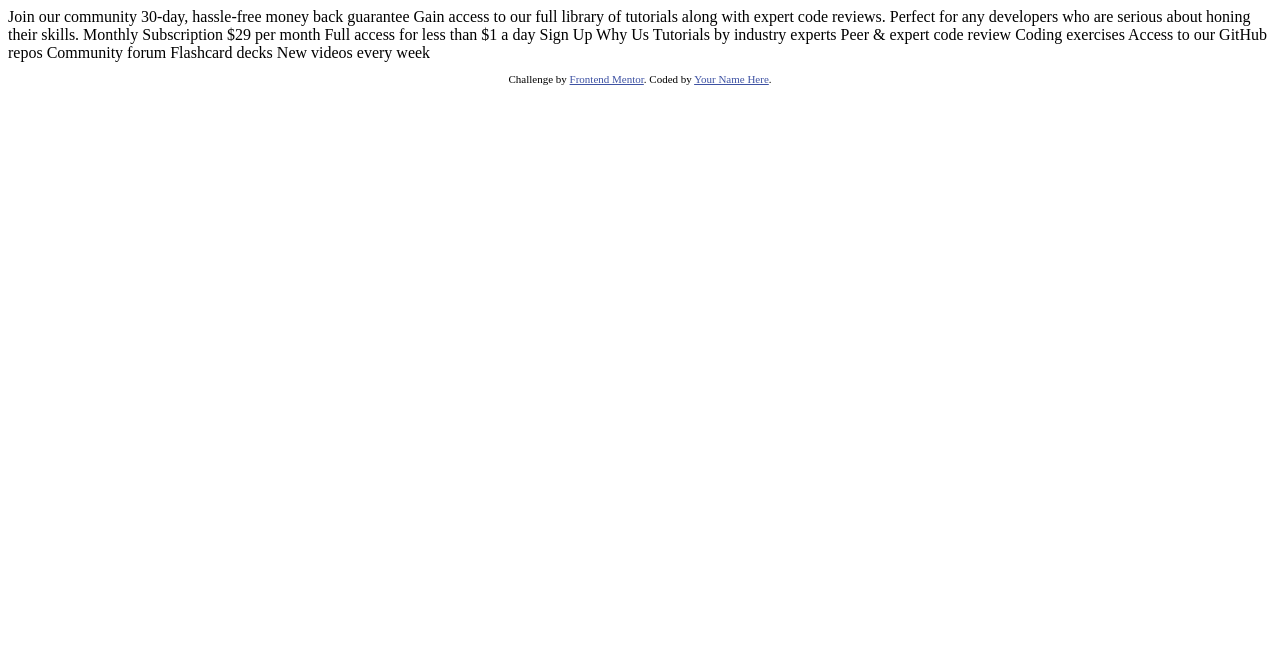
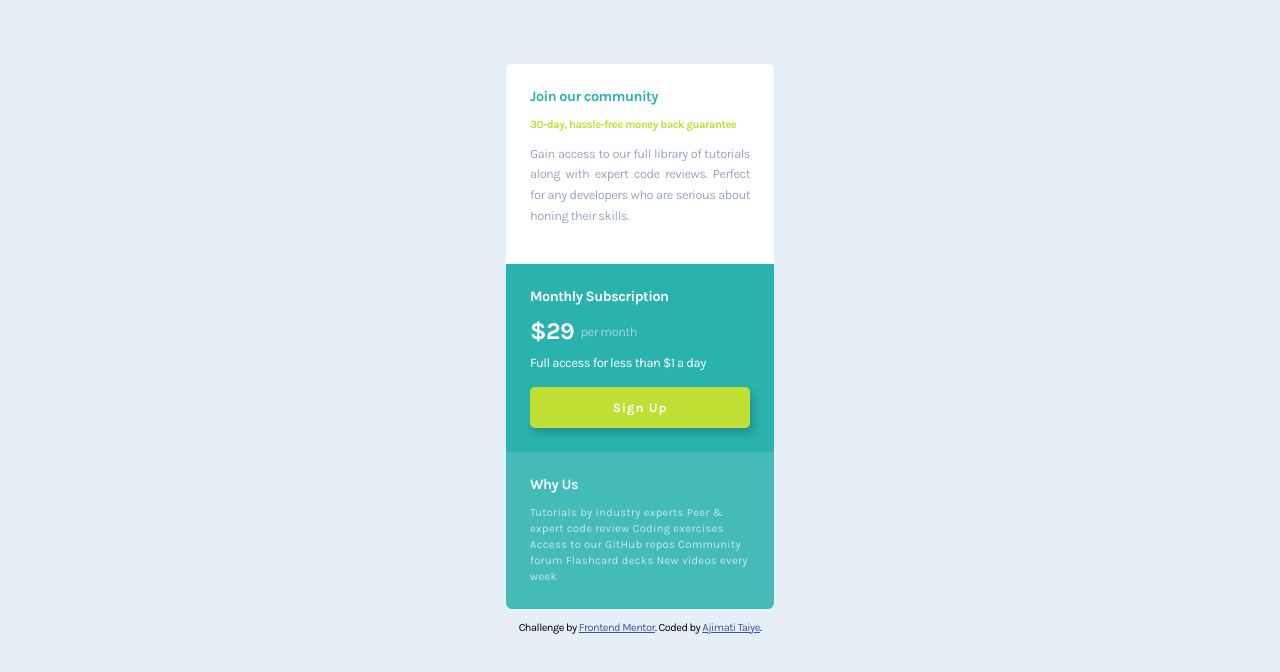
Before and after one commit to Teewaii/single-price-grid-component-master, a plain HTML site: page index.html in a window 1280 px wide. Drawn offline with Linux system fonts and the light colour scheme.

Commit message:
updated html and css

```diff
--- /dev/null
+++ b/apps.css
@@ -0,0 +1,154 @@
+@import url('https://fonts.googleapis.com/css2?family=Big+Shoulders+Display:wght@700&family=Epilogue:wght@500;700&family=Karla:wght@400;700&family=Lexend+Deca&family=Libre+Franklin:wght@300;600;700&family=Poppins:ital,wght@0,200;0,400;0,500;0,600;0,700;1,400&family=Roboto:wght@100;300;700&display=swap');
+
+
+* {
+    padding: 0;
+    margin: 0;
+}
+
+:root {
+    --Cyan: hsl(179, 62%, 43%);
+    --BrightYellow: hsl(71, 73%, 54%);
+    --LightGray: hsl(204, 43%, 93%);
+    --GrayishBlue: hsl(218, 22%, 67%);
+}
+
+html,
+body {
+    box-sizing: border-box;
+    font-family: 'Karla', sans-serif;
+    Font-size: 16px;
+    letter-spacing: -.5px;
+    max-width: 100vh;
+    padding: 2rem;
+    background-color: var(--LightGray);
+    margin: auto;
+}
+
+.container {
+    display: flex;
+    flex-direction: column;
+    justify-content: space-between;
+    align-items: center;
+}
+
+h1 {
+    font-size: .9rem;
+    margin-bottom: .8rem;
+    font-weight: 600;
+}
+
+section {
+
+    padding: 1.5rem;
+}
+
+.container .our-community {
+    background-color: white;
+    border-top-left-radius: 6px;
+    border-top-right-radius: 6px;
+
+}
+
+.container .our-community h1 {
+    color: var(--Cyan);
+}
+
+.container .our-community h3 {
+    color: var(--BrightYellow);
+    font-size: .7rem;
+    margin-bottom: .8rem;
+    max-width: 220px;
+}
+
+.container .our-community p {
+    color: var(--GrayishBlue);
+    font-size: .8rem;
+    margin-bottom: .8rem;
+    line-height: 1.3rem;
+    max-width: 220px;
+    text-align: justify;
+}
+
+.container .monthly-sub {
+    background-color: var(--Cyan);
+    width: 220px;
+
+}
+
+.container .monthly-sub h1 {
+    color: white;
+}
+
+.container .monthly-sub h2 {
+    font-size: 1.5rem;
+    display: flex;
+    align-items: center;
+    color: white;
+    margin-bottom: .5rem;
+}
+
+
+.container .monthly-sub p {
+    color: white;
+    max-width: 220px;
+    font-size: 13px;
+    margin-bottom: .8rem;
+    line-height: 1.3rem;
+
+}
+
+.container .monthly-sub a {
+    color: white;
+    padding: .8rem 1.8rem;
+    background-color: var(--BrightYellow);
+    display: block;
+    font-weight: 600;
+    text-align: center;
+    text-decoration: none;
+    font-size: .8rem;
+    letter-spacing: 1px;
+    border-radius: .3rem;
+    box-shadow: 3px 5px 8px rgba(0, 0, 0, .2);
+}
+
+
+span {
+    font-size: .8rem;
+    margin-left: .4rem;
+    font-weight: lighter;
+    color: white;
+    opacity: .5;
+}
+
+
+.container .why-us {
+    background-color: var(--Cyan);
+    opacity: .85;
+    width: 220px;
+    border-bottom-left-radius: 6px;
+    border-bottom-right-radius: 6px;
+    color: white;
+    margin-bottom: .7rem;
+}
+
+.container .why-us p {
+    color: white;
+    font-size: .7rem;
+    letter-spacing: .3px;
+    font-weight: 300;
+    line-height: 1rem;
+    max-width: 220px;
+    text-align: left;
+    opacity: .7;
+}
+
+
+.attribution {
+    font-size: 11px;
+    text-align: center;
+}
+
+.attribution a {
+    color: hsl(228, 45%, 44%);
+}
--- a/index.html
+++ b/index.html
@@ -1,50 +1,58 @@
 <!DOCTYPE html>
 <html lang="en">
+
 <head>
   <meta charset="UTF-8">
-  <meta name="viewport" content="width=device-width, initial-scale=1.0"> <!-- displays site properly based on user's device -->
-
+  <meta name="viewport" content="width=device-width, initial-scale=1.0">
+  <!-- displays site properly based on user's device -->
+  <link rel="stylesheet" href="apps.css">
   <link rel="icon" type="image/png" sizes="32x32" href="./images/favicon-32x32.png">
 
   <title>Frontend Mentor | Single Price Grid Component</title>
 
-  <!-- Feel free to remove these styles or customise in your own stylesheet 👍 -->
-  <style>
-    .attribution { font-size: 11px; text-align: center; }
-    .attribution a { color: hsl(228, 45%, 44%); }
-  </style>
 </head>
+
 <body>
-  Join our community
 
-  30-day, hassle-free money back guarantee
+  <main>
+    <div class="container">
+      <section class="our-community">
+        <h1>Join our community</h1>
+        <h3>30-day, hassle-free money back guarantee</h3>
+        <p>Gain access to our full library of tutorials along with expert code reviews.
+          Perfect for any developers who are serious about honing their skills.
+        </p>
+      </section>
 
-  Gain access to our full library of tutorials along with expert code reviews.
-  Perfect for any developers who are serious about honing their skills.
+      <section class="monthly-sub">
 
-  Monthly Subscription
+        <h1>Monthly Subscription</h1>
+        <h2>&dollar;29 <span>per month</span> </h2>
+        <p>Full access for less than &dollar;1 a day</p>
+        <a href="#">Sign Up</a>
 
-  &dollar;29 per month
+      </section>
 
-  Full access for less than &dollar;1 a day
+      <section class="why-us">
 
-  Sign Up
+        <h1>Why Us</h1>
+        <p>Tutorials by industry experts
+          Peer &amp; expert code review
+          Coding exercises
+          Access to our GitHub repos
+          Community forum
+          Flashcard decks
+          New videos every week</p>
 
-  Why Us
-
-  Tutorials by industry experts
-  Peer &amp; expert code review
-  Coding exercises
-  Access to our GitHub repos
-  Community forum
-  Flashcard decks
-  New videos every week
-
+      </section>
+    </div>
+  </main>
   <footer>
     <p class="attribution">
       Challenge by <a href="https://www.frontendmentor.io?ref=challenge" target="_blank">Frontend Mentor</a>.
-      Coded by <a href="#">Your Name Here</a>.
+      Coded by <a href="https://github.com/Teewaii/single-price-grid-component-master.git">Ajimati Taiye</a>.
     </p>
   </footer>
 </body>
+
 </html>
```
